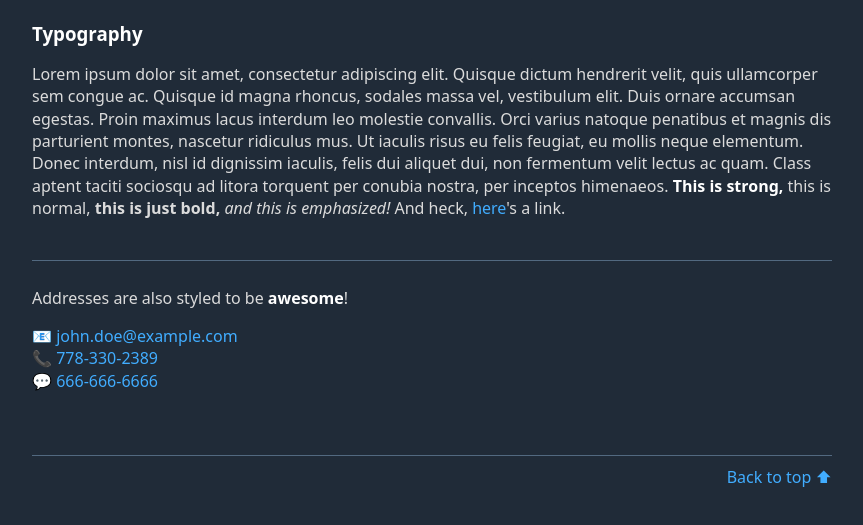
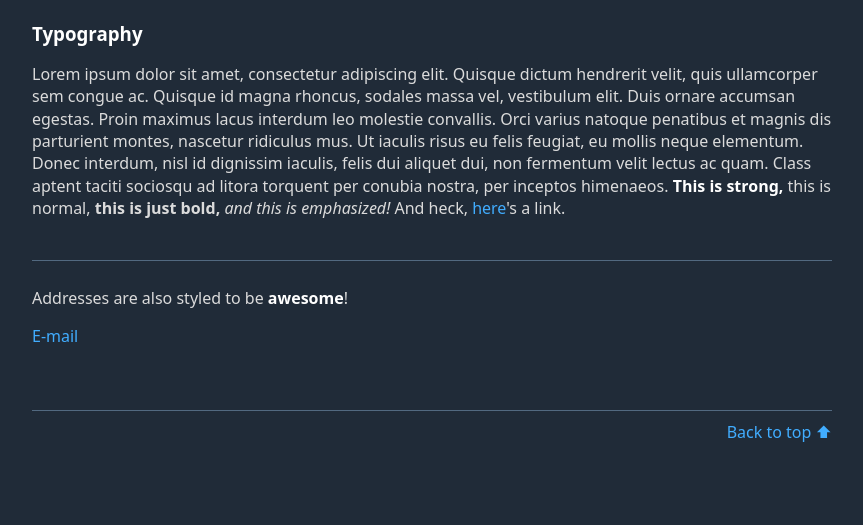
Before and after one commit to educaragora/educaragora.github.io, a website: page index.html in a window 1280 px wide. Shown: the part 115-640 px from the top of the page, without its empty margins (208-1071 px from the left). Drawn offline with nearby package versions, Linux system fonts and the light colour scheme; files that its build step writes are made by us from their sources; files whose address does not match are found by name.

Commit message:
Update index.html

```diff
--- a/index.html
+++ b/index.html
@@ -142,9 +142,8 @@
 
     <p>Addresses are also styled to be <strong>awesome</strong>!</p>
     <address>
-      <a href="mailto:john.doe@example.com">john.doe@example.com</a><br />
-      <a href="tel:778-330-2389">778-330-2389</a><br />
-      <a href="sms:666-666-6666">666-666-6666</a><br />
+      <a href="sergioaraujo709@gmail.com">E-mail</a><br />
+
     </address>
 
     <br />
```
